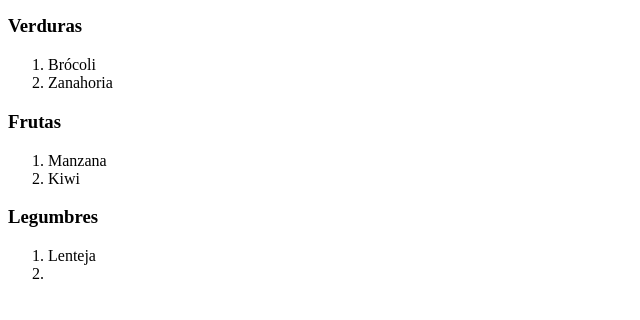
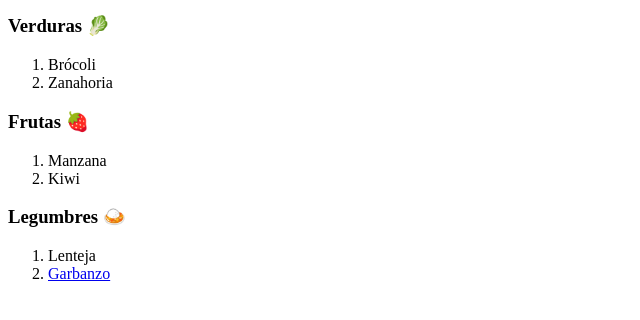
Before and after one commit to juansevargasc/DefinitiveWebDev, a plain HTML site: page claseIndex/grocery_list.html in a window 1280 px wide. Shown: the part 44-364 px from the top of the page, without its empty margins (0-640 px from the left). Drawn offline with Linux system fonts and the light colour scheme.

```diff
--- a/grocery_list.html
+++ b/claseIndex/grocery_list.html
@@ -12,20 +12,21 @@
     </header>
 
     <body>
-        <h3>Verduras</h3>
+        <h3>Verduras 🥬</h3>
             <ol>
             <li>Brócoli</li>
             <li>Zanahoria</li>
             </ol>
-        <h3>Frutas</h3>
+        <h3>Frutas 🍓</h3>
             <ol>
                 <li>Manzana</li>
                 <li>Kiwi</li>
             </ol>
-        <h3>Legumbres</h3>
+        <h3>Legumbres 🍛</h3>
         <ol>
             <li>Lenteja</li>
-            <li></li>
+            <li><a href="https://www.google.com/search?hl=es-419&ei=Cw-TX_6LO4PY5gKX94HICQ&q=garbanzo&oq=garbanzo&gs_lcp=CgZwc3ktYWIQAzIKCC4QsQMQQxCTAjICCAAyBAgAEEMyBAgAEEMyAggAMgIIADIECAAQQzICCC4yAggAMgIIADoECAAQR1DtFVjtFWCVGGgAcAJ4AIABZogBZpIBAzAuMZgBAKABAaoBB2d3cy13aXrIAQjAAQE&sclient=psy-ab&ved=0ahUKEwi-veGCm8vsAhUDrFkKHZd7AJkQ4dUDCAw&uact=5" target="_blank">Garbanzo</a></li>
+
         </ol>
 
     </body>
```
Also changed, not shown: claseImg/index.html (added, +19 -0 lines), claseIndex/CSS/style.css (added), claseIndex/index.html (renamed from index.html).
